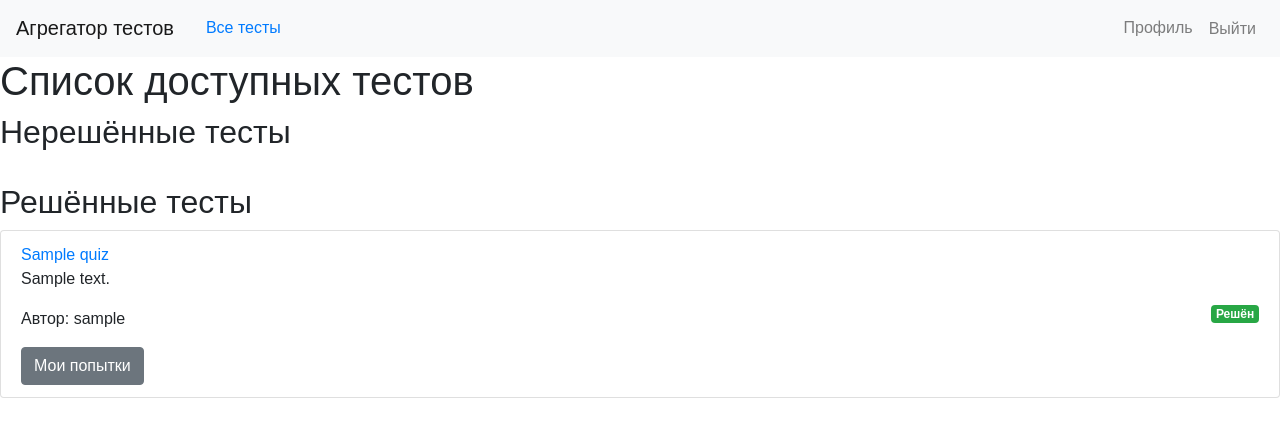
After one commit to Archive-of-practical-work-for-the-PRUE/Test-Aggregator, a Django app: page /quiz/list/ in a window 1280 px wide. The commit adds this page. Shown: the top 437 px of the page. Run offline with Django 5.2, Linux system fonts and the light colour scheme; a user stored in the database is signed in; tables that the repository leaves empty hold one stand-in row (values such as "Sample post"); some libraries are stand-ins or nearby versions.

Commit message:
Now you can actually take quizes

```diff
--- a/quizes/templates/quiz/base.html
+++ b/quizes/templates/quiz/base.html
@@ -19,6 +19,7 @@
   {% endif %}
   <nav class="navbar navbar-expand-lg navbar-light bg-light">
     <a class="navbar-brand" href="{% url 'home' %}">Агрегатор тестов</a>
+    <a class="nav-link" href="{% url 'quiz_list' %}">Все тесты</a>
     <button class="navbar-toggler" type="button" data-toggle="collapse" data-target="#mainNav">
       <span class="navbar-toggler-icon"></span>
     </button>
--- /dev/null
+++ b/quizes/templates/quiz/quiz_list.html
@@ -0,0 +1,44 @@
+{% extends 'quiz/base.html' %}
+
+{% block title %}Список тестов{% endblock %}
+
+{% block content %}
+<h1>Список доступных тестов</h1>
+
+<h2>Нерешённые тесты</h2>
+<ul class="list-group">
+    {% for quiz in quizzes %}
+        {% if not quiz.is_solved %}
+            <li class="list-group-item d-flex justify-content-between align-items-center">
+                <div>
+                    <a href="{% url 'quiz_detail' quiz.id %}">{{ quiz.title }}</a>
+                    <p>{{ quiz.description }}</p>
+                    <p>Автор: {{ quiz.author.username }}</p>
+                </div>
+                <a href="{% url 'take_quiz' quiz.id %}" class="btn btn-primary">Пройти тест</a>
+            </li>
+        {% endif %}
+    {% empty %}
+        <li class="list-group-item">Нет доступных тестов.</li>
+    {% endfor %}
+</ul>
+
+<h2 class="mt-4">Решённые тесты</h2>
+<ul class="list-group">
+    {% for quiz in quizzes %}
+        {% if quiz.is_solved %}
+            <li class="list-group-item d-flex justify-content-between align-items-center">
+                <div>
+                    <a href="{% url 'quiz_detail' quiz.id %}">{{ quiz.title }}</a>
+                    <p>{{ quiz.description }}</p>
+                    <p>Автор: {{ quiz.author.username }}</p>
+                    <a href="{% url 'attempt_list' quiz.id %}" class="btn btn-secondary">Мои попытки</a>
+                </div>
+                <span class="badge badge-success">Решён</span>
+            </li>
+        {% endif %}
+    {% empty %}
+        <li class="list-group-item">Нет доступных тестов.</li>
+    {% endfor %}
+</ul>
+{% endblock %}
--- a/quizes/urls.py
+++ b/quizes/urls.py
@@ -4,8 +4,12 @@ from . import views
 
 urlpatterns = [
     path('', views.home, name='home'),
-    path('quiz/<int:pk>/', views.take_quiz, name='take_quiz'),
     path('create_quiz/', views.create_quiz, name='create_quiz'),
     path('register/', views.register, name='register'),
     path('profile/', views.profile, name='profile'),
+    path('quiz/<int:quiz_id>/take/', views.take_quiz, name='take_quiz'),
+    path('quiz/result/<int:attempt_id>/', views.quiz_result, name='quiz_result'),
+    path('quiz/list/', views.quiz_list, name='quiz_list'),
+    path('quiz/detail/<int:pk>/', views.quiz_detail, name='quiz_detail'),
+    path('quiz/<int:quiz_id>/attempts/', views.attempt_list, name='attempt_list'),
 ]
--- a/quizes/views.py
+++ b/quizes/views.py
@@ -1,12 +1,13 @@
+from django.shortcuts import render, get_object_or_404, redirect
 from .models import Quiz, Choice, Attempt, Answer, Profile
 from .forms import QuizForm, UserRegisterForm, ProfileUpdateForm
 from django.contrib.auth import login
 from django.contrib.auth.decorators import login_required
 from django.contrib import messages
-from django.shortcuts import render, redirect, get_object_or_404
 from django.http import HttpResponseRedirect
 from django.urls import reverse
 from django.utils import timezone
+from django.db.models import Exists, OuterRef
 
 
 def home(request):
@@ -15,52 +16,19 @@ def home(request):
 
 
 @login_required
-def take_quiz(request, pk):
-    quiz = get_object_or_404(Quiz, pk=pk, is_published=True)
+def take_quiz(request, quiz_id):
+    quiz = get_object_or_404(Quiz, pk=quiz_id, is_published=True)
+    questions = quiz.questions.all()
 
     if request.method == 'POST':
-        # Создание новой попытки прохождения теста
+        # Создаем новую попытку
         attempt = Attempt.objects.create(user=request.user, quiz=quiz)
-
-        # Получение списка вопросов теста
-        questions = quiz.questions.all()
 
         # Обработка ответов пользователя
         for question in questions:
-            # Получаем данные из формы
             answer_data = request.POST.getlist(f'question_{question.id}')
 
-            if question.question_type == 'single':
-                # Для одиночного выбора ожидаем одно значение
-                selected_choice_id = answer_data[0] if answer_data else None
-                selected_choice = Choice.objects.get(
-                    id=selected_choice_id) if selected_choice_id else None
-
-                # Создаем ответ
-                answer = Answer.objects.create(
-                    attempt=attempt,
-                    question=question,
-                    text_answer='',
-                )
-                if selected_choice:
-                    answer.selected_choices.add(selected_choice)
-
-            elif question.question_type == 'multiple':
-                # Для множественного выбора ожидаем список значений
-                selected_choice_ids = answer_data
-                selected_choices = Choice.objects.filter(
-                    id__in=selected_choice_ids)
-
-                # Создаем ответ
-                answer = Answer.objects.create(
-                    attempt=attempt,
-                    question=question,
-                    text_answer='',
-                )
-                answer.selected_choices.set(selected_choices)
-
-            elif question.question_type == 'text':
-                # Для текстового ответа получаем введенный текст
+            if question.question_type == 'text':
                 text_answer = answer_data[0] if answer_data else ''
                 Answer.objects.create(
                     attempt=attempt,
@@ -68,23 +36,43 @@ def take_quiz(request, pk):
                     text_answer=text_answer,
                 )
 
-        # Вычисление результатов (баллов)
+            if question.question_type == 'single':
+                selected_choice_id = answer_data[0] if answer_data else None
+                selected_choice = Choice.objects.get(id=selected_choice_id) if selected_choice_id else None
+
+                answer = Answer.objects.create(
+                    attempt=attempt,
+                    question=question,
+                )
+                if selected_choice:
+                    answer.selected_choices.add(selected_choice)
+
+            elif question.question_type == 'multiple':
+                selected_choice_ids = answer_data
+                selected_choices = Choice.objects.filter(id__in=selected_choice_ids)
+
+                answer = Answer.objects.create(
+                    attempt=attempt,
+                    question=question,
+                )
+                answer.selected_choices.set(selected_choices)
+
+        # Вычисление результатов
         total_score = 0
-        max_score = 0
+        max_score = questions.count()
 
-        for question in questions:
-            max_score += 1  # Предположим, что каждый вопрос оценивается в 1 балл
-            answer = attempt.answers.get(question=question)
-
+        for answer in attempt.answers.all():
+            question = answer.question
             if question.question_type in ['single', 'multiple']:
                 correct_choices = set(question.choices.filter(is_correct=True))
                 user_choices = set(answer.selected_choices.all())
-
                 if correct_choices == user_choices:
                     total_score += 1
             elif question.question_type == 'text':
-                # Здесь можно добавить логику проверки текстовых ответов
-                pass
+                correct_answer = question.correct_answer.strip().lower() if question.correct_answer else ''
+                user_answer = answer.text_answer.strip().lower()
+                if user_answer == correct_answer:
+                    total_score += 1
 
         # Обновляем попытку с результатами
         attempt.score = total_score
@@ -92,11 +80,12 @@ def take_quiz(request, pk):
         attempt.finished_at = timezone.now()
         attempt.save()
 
-        # Перенаправление на страницу результатов
-        return HttpResponseRedirect(reverse('quiz_result', args=[attempt.id]))
+        # Перенаправление на страницу с результатами
+        return redirect('quiz_result', attempt_id=attempt.id)
+
     else:
         # Отображение формы с вопросами
-        return render(request, 'quiz/take_quiz.html', {'quiz': quiz})
+        return render(request, 'quiz/take_quiz.html', {'quiz': quiz, 'questions': questions})
 
 
 def create_quiz(request):
@@ -142,9 +131,67 @@ def profile(request):
 @login_required
 def quiz_result(request, attempt_id):
     attempt = get_object_or_404(Attempt, pk=attempt_id, user=request.user)
-    return render(request, 'quiz/quiz_result.html', {'attempt': attempt})
+
+    # Подготовка данных для шаблона
+    answers = []
+    for answer in attempt.answers.all():
+        question = answer.question
+        is_correct = False
+        correct_choices = []
+        user_choices = []
+
+        if question.question_type in ['single', 'multiple']:
+            # Получаем правильные варианты ответа
+            correct_choices = list(question.choices.filter(is_correct=True))
+            # Получаем варианты, выбранные пользователем
+            user_choices = list(answer.selected_choices.all())
+            # Проверяем, совпадают ли выбранные и правильные варианты
+            is_correct = set(correct_choices) == set(user_choices)
+        elif question.question_type == 'text':
+            # Логика проверки текстовых ответов (опционально)
+            correct_answer = question.correct_answer.strip().lower() if question.correct_answer else ''
+            user_answer = answer.text_answer.strip().lower()
+            is_correct = user_answer == correct_answer
+
+        answers.append({
+            'answer': answer,
+            'is_correct': is_correct,
+            'correct_choices': correct_choices,
+            'user_choices': user_choices,
+        })
+
+    context = {
+        'attempt': attempt,
+        'answers': answers,
+    }
+    return render(request, 'quiz/quiz_result.html', context)
 
 
 def quiz_detail(request, pk):
     quiz = get_object_or_404(Quiz, pk=pk, is_published=True)
     return render(request, 'quiz/quiz_detail.html', {'quiz': quiz})
+
+
+@login_required
+def quiz_list(request):
+    # Получаем список всех опубликованных тестов
+    quizzes = Quiz.objects.filter(is_published=True)
+
+    # Аннотируем тесты информацией о том, был ли у пользователя попытки прохождения этого теста
+    quizzes = quizzes.annotate(
+        is_solved=Exists(
+            Attempt.objects.filter(
+                quiz=OuterRef('pk'),
+                user=request.user
+            )
+        )
+    )
+
+    return render(request, 'quiz/quiz_list.html', {'quizzes': quizzes})
+
+
+@login_required
+def attempt_list(request, quiz_id):
+    quiz = get_object_or_404(Quiz, pk=quiz_id)
+    attempts = Attempt.objects.filter(user=request.user, quiz=quiz).order_by('-finished_at')
+    return render(request, 'quiz/attempt_list.html', {'quiz': quiz, 'attempts': attempts})
```
Also changed, not shown: quizes/models.py (+5 -4 lines), quizes/templates/quiz/attempt_list.html (added, +25 -0 lines), quizes/templates/quiz/quiz_detail.html (added, +17 -0 lines), quizes/templates/quiz/quiz_result.html (+46 -3 lines), quizes/templates/quiz/take_quiz.html (+25 -9 lines), quizes/migrations/0002_alter_attempt_max_score_alter_attempt_score.py (added), quizes/migrations/0003_question_correct_answer.py (added).
